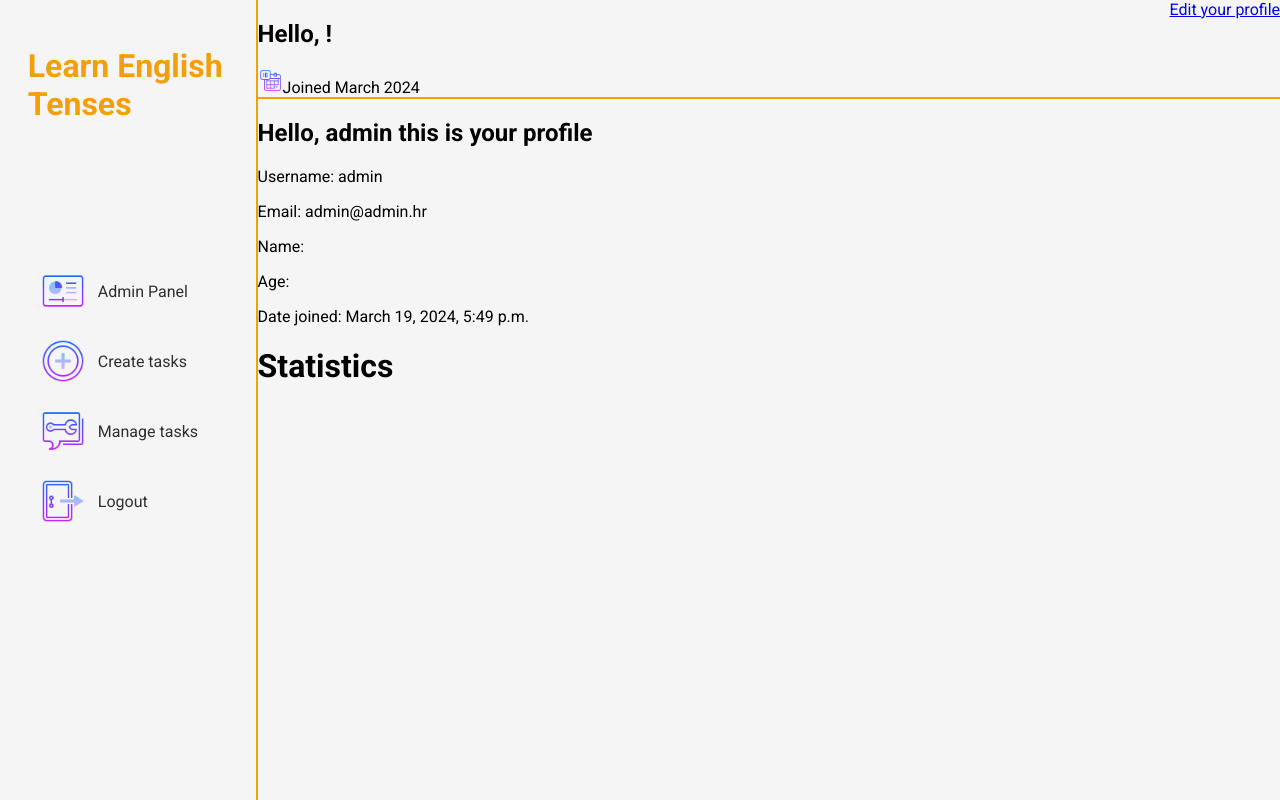
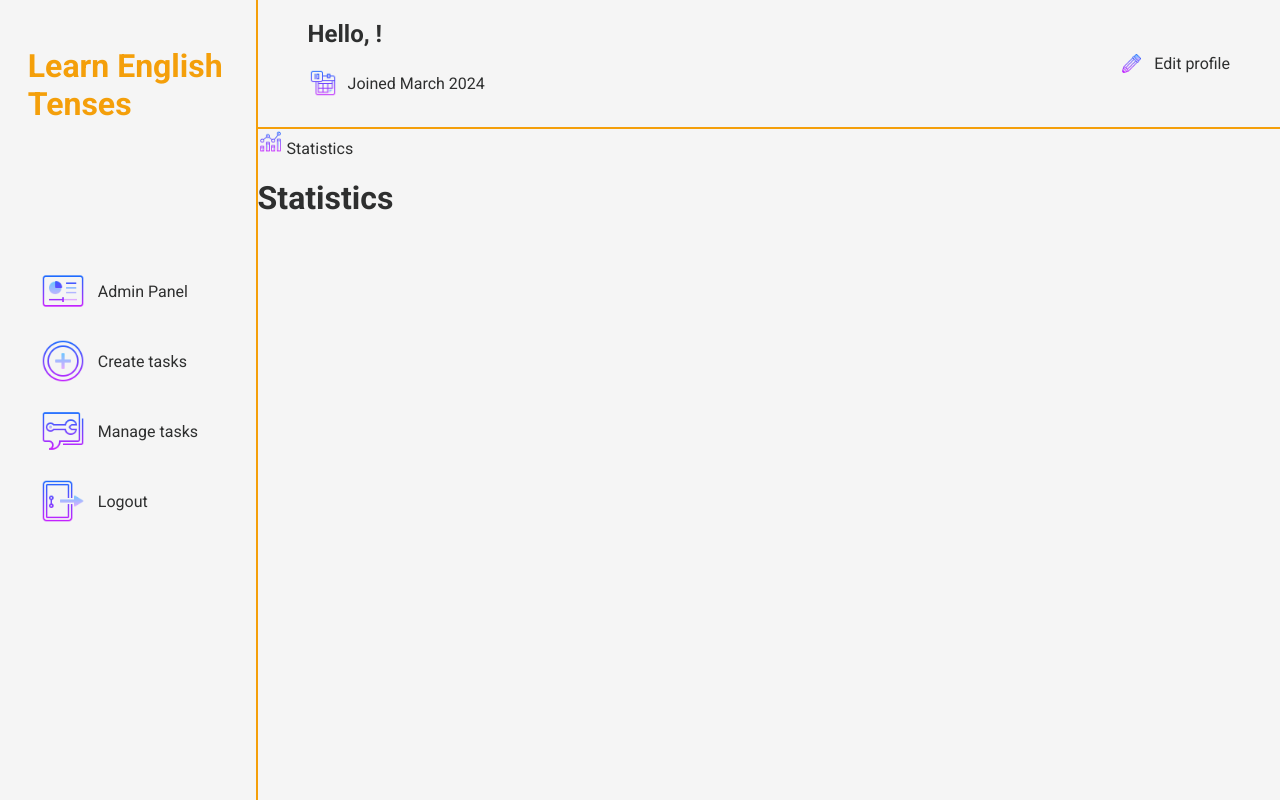
Before and after one commit to frankoklepac/zavrsni-rad, a Django app: page /home/profile/ in a window 1280 px wide. Run offline with Django 4.2, Linux system fonts and the light colour scheme; a user stored in the database is signed in; data comes from the database, SQL or seed files in the repository; both versions use the stored data as it was after the commit.

Commit message:
Styling profile.html

```diff
--- a/LearnEnglishTenses/learntenses/static/learntenses/styles/profile.css
+++ b/LearnEnglishTenses/learntenses/static/learntenses/styles/profile.css
@@ -1,3 +1,7 @@
+body {
+  color: #2E2F2F;
+}
+
 .profile-container {
   display:flex;
   flex-direction: column;
@@ -10,15 +14,50 @@
   display:flex;
   flex-direction: row;
   justify-content: space-between;
-  margin: 0;
-  padding: 0;
+  align-items: center;
   border-bottom: 2px solid #F49F0A;
+  padding-left: 50px;
 }
 
-.profile-header img{
-  display:inline;
+.joined-info {
+  display: flex;
+  align-items: center;
 }
 
 .icon-joined {
+  width: 30px;
+  margin-right: 10px;
+}
+
+.profile-header h2 {
+  margin-bottom: 10px;
+}
+
+.joined-info{
+  padding-bottom: 18px;
+}
+
+.edit-profile {
+  display: flex;
+  justify-content: flex-end;
+  padding-right: 50px;
+}
+
+.edit-info {
+  display: flex;
+  align-items: center;
+}
+
+.edit-icon {
+  width: 25px;
+  margin-right: 10px;
+}
+
+.edit-profile a {
+  color: #2E2F2F;
+  text-decoration: none;
+}
+
+.stats-icon{
   width: 25px;
 }
--- a/LearnEnglishTenses/learntenses/templates/learntenses/profile.html
+++ b/LearnEnglishTenses/learntenses/templates/learntenses/profile.html
@@ -12,26 +12,32 @@
   <div class="profile-header">
     <div>
       <h2>Hello, {{request.user.userprofile.name.split.1}}!</h2>
-      <img class="icon-joined" src="{% static 'learntenses/images/calendar.png' %}" alt="">Joined {{ request.user.date_joined|date:"F Y" }}
+      <div class="joined-info">
+        <img class="icon-joined" src="{% static 'learntenses/images/calendar.png' %}" alt="">
+        <p>Joined {{ request.user.date_joined|date:"F Y" }}</p>
+      </div>
     </div>
     <div>
-      <a href="{% url 'home:edit_profile' %}">Edit your profile</a>
+      <div class="edit-profile">
+        <a href="{% url 'home:edit_profile' %}">
+          <div class="edit-info">
+            <img class="edit-icon" src="{% static 'learntenses/images/edit.png' %}" alt="">
+            <p>Edit profile</p>
+          </div>
+        </a>
+      </div>
     </div>
   </div>
   <div class="profile-body">
-
+    <div>
+     <img class="stats-icon" src="{% static 'learntenses/images/statistics.png' %}" alt="">
+      Statistics
+    </div>
+    <h1>Statistics</h1>
+    {% for tense in user.userprofile.completed_tasks_by_tense %}
+        <p>{{ tense.task__tense }}: {{ tense.count }}</p>
+    {% endfor %}
   </div>
 </div>
-<h2>Hello, {{ request.user.username }} this is your profile</h2>
-  <p>Username: {{ request.user.username }}</p>
-  <p>Email: {{ request.user.email }}</p>
-  <p>Name: {{ request.user.userprofile.name }}</p>
-  <p>Age: {{ request.user.userprofile.age }}</p>
-  <p>Date joined: {{ request.user.date_joined }}</p>
-
-<h1>Statistics</h1>
-{% for tense in user.userprofile.completed_tasks_by_tense %}
-    <p>{{ tense.task__tense }}: {{ tense.count }}</p>
-{% endfor %}
 
 {% endblock %}
```
Also changed, not shown: LearnEnglishTenses/db.sqlite3, LearnEnglishTenses/learntenses/static/learntenses/images/edit.png (added), LearnEnglishTenses/learntenses/static/learntenses/images/statistics.png (added).
